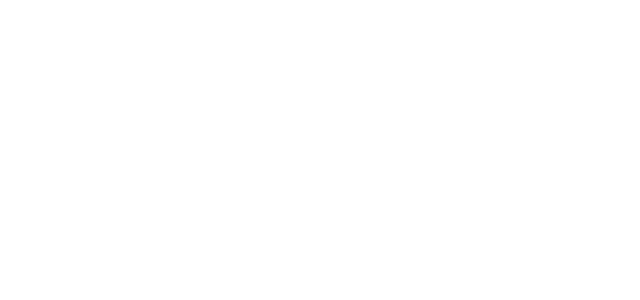
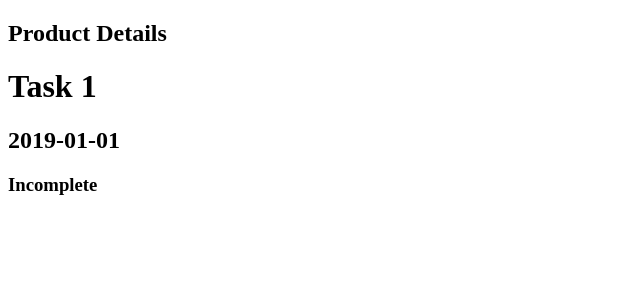
Before and after one commit to LoganBram/angular_learn, an Angular app in the folder helper/: page /item/1 in a window 1280 px wide. Before the commit this address led to /. Shown: the top 300 px of the page, without its empty margins (0-640 px from the left). Built offline with nearby package versions, Linux system fonts and the light colour scheme.

Commit message:
added routing for each task

```diff
--- /dev/null
+++ b/helper/src/app/details/details.component.html
@@ -0,0 +1,8 @@
+<h2>Product Details</h2>
+
+<div *ngIf="item">
+  <h1>{{ item.name }}</h1>
+  <h2>{{ item.date }}</h2>
+  <h3 *ngIf="item.done">Completed</h3>
+  <h3 *ngIf="!item.done">Incomplete</h3>
+</div>
--- /dev/null
+++ b/helper/src/app/details/details.component.ts
@@ -0,0 +1,26 @@
+import { Component,OnInit } from '@angular/core';
+import { ActivatedRoute } from '@angular/router';
+
+import { Task, tasks} from '../tasks'
+
+@Component({
+  selector: 'app-details',
+  templateUrl: './details.component.html',
+  styleUrls: ['./details.component.css']
+})
+export class DetailsComponent {
+
+  item: Task | undefined;
+
+  constructor(private route: ActivatedRoute){}
+
+  ngOnInit() {
+    // First get the product id from the current route.
+    const routeParams = this.route.snapshot.paramMap;
+    const itemIdFromRoute = Number(routeParams.get('itemId'));
+
+    // Find the product that correspond with the id provided in route.
+    this.item = tasks.find(item => item.id === itemIdFromRoute);
+  }
+
+}
--- a/helper/src/app/taskitem/taskitem.component.html
+++ b/helper/src/app/taskitem/taskitem.component.html
@@ -4,7 +4,11 @@
   (change)="item.done = !item.done"
   [checked]="item.done"
 />
-<label [for]="item.id">{{ item.name }}</label>
+<label [for]="item.id"
+  ><a [title]="item.name" [routerLink]="['/item', item.id]">{{
+    item.name
+  }}</a></label
+>
 <h2>{{ item.date }}</h2>
 <h3>{{ item.done }}</h3>
 <div *ngIf="!editable">
```
Also changed, not shown: helper/src/app/app.module.ts (+5 -2 lines), helper/src/app/details/details.component.css (added), 1 other file (tests, documents, lock files or other folders).
